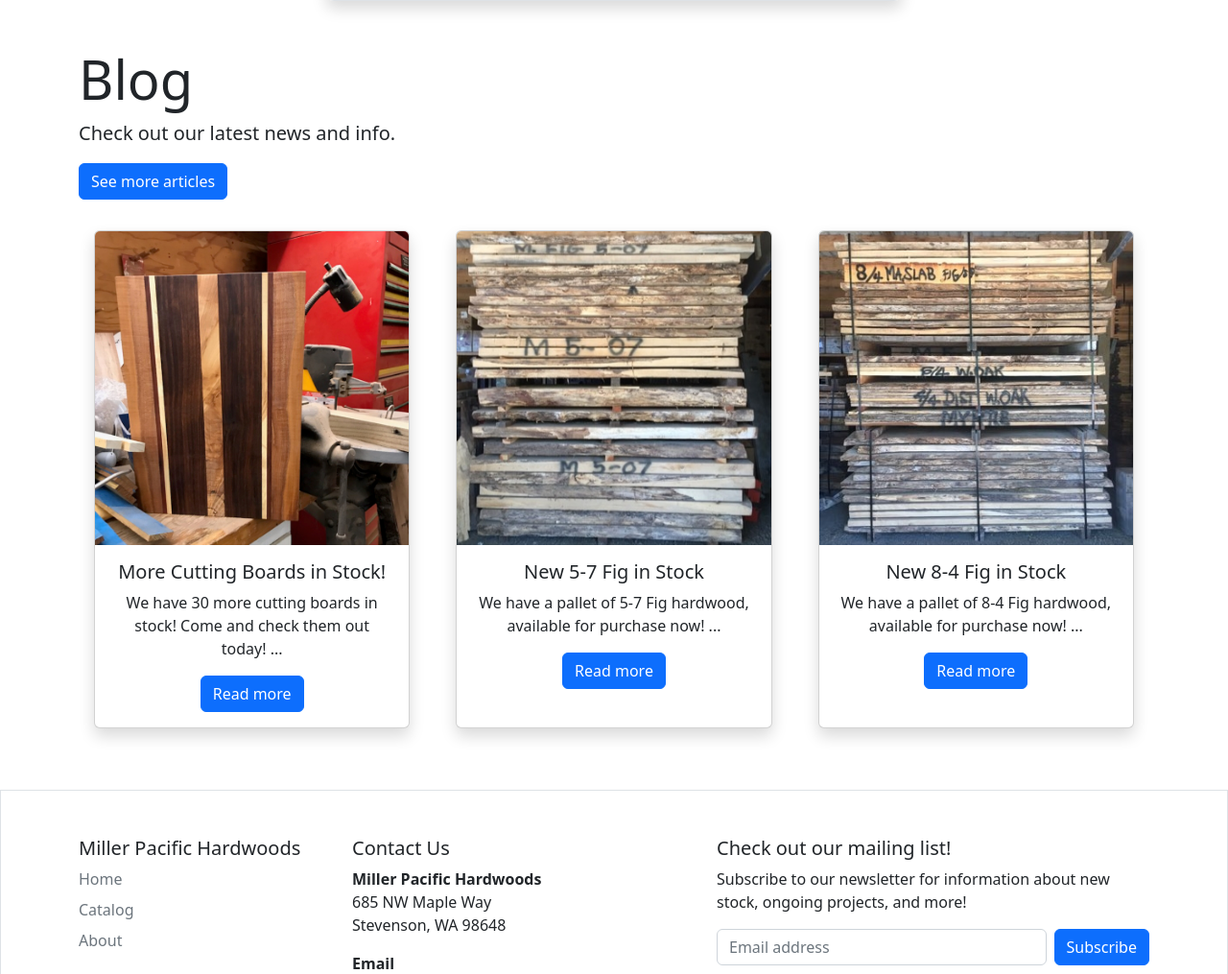
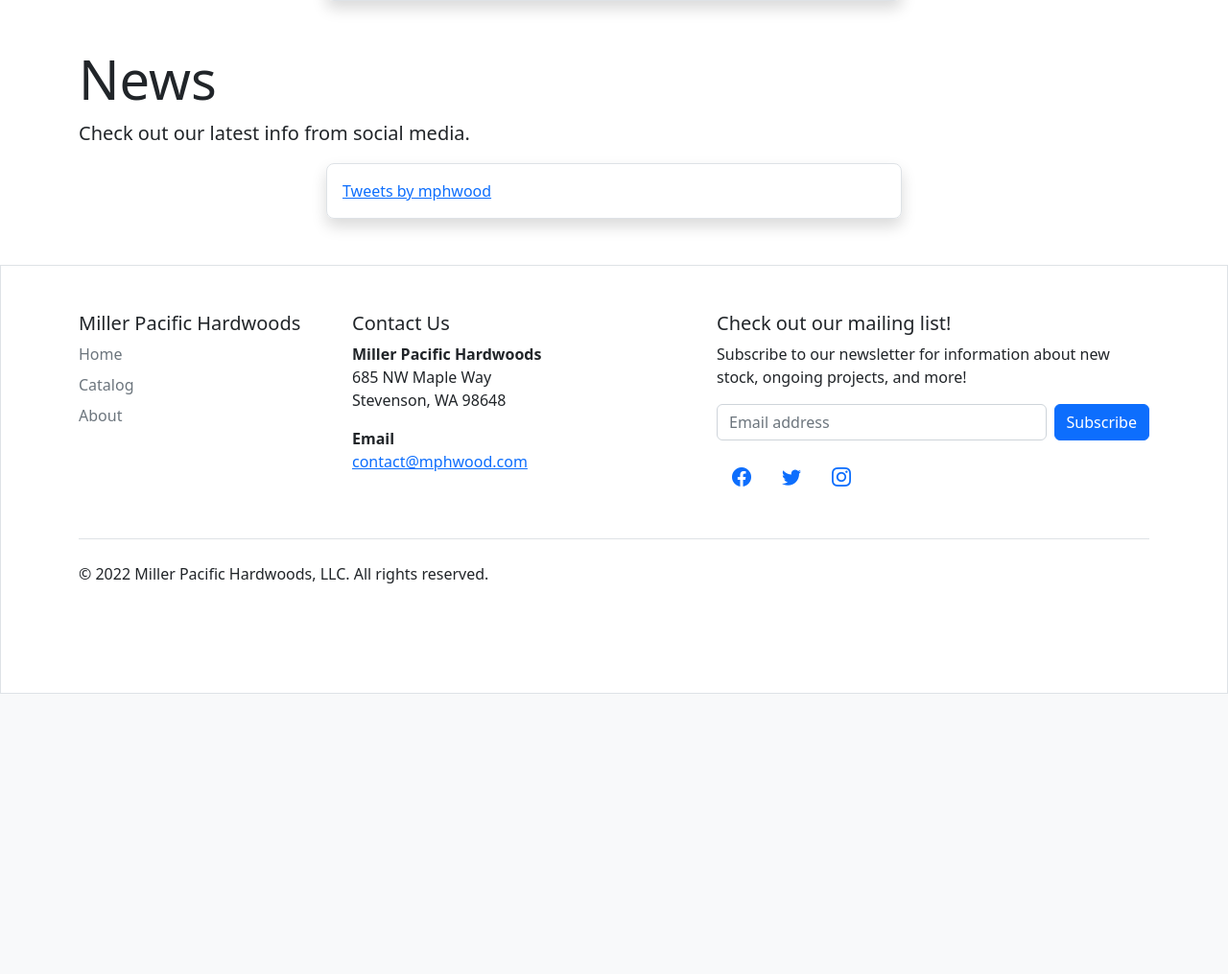
Before and after one commit to em-3/mphwood, a PHP site: page / in a window 1280 px wide. Shown: the part 1319-2334 px from the top of the page at 96% size. After the commit the page ends 2042 px from the top, so only its background shows below. Run offline with PHP 8.4, Linux system fonts and the light colour scheme; some libraries are stand-ins or nearby versions.

Commit message:
Changed homepage blog section to a Twitter feed

```diff
--- a/index.php
+++ b/index.php
@@ -75,40 +75,13 @@
                 </div>
             </div>
             <div class="container my-5">
-                <h2 class="display-4">Blog</h2>
-                <p class="lead">Check out our latest news and info.</p>
-                <p><a href="blog.html" class="btn btn-primary">See more articles</a></p>
-                <div class="row p-3 g-3 g-lg-5 text-center">
-                    <div class="col-md-4">
-                        <div class="card shadow h-100">
-                            <img class="card-img-top" src="imgs/cutting-board-resized.jpg">
-                            <div class="card-body">
-                                <h5 class="card-title">More Cutting Boards in Stock!</h5>
-                                <p class="card-text">We have 30 more cutting boards in stock! Come and check them out today! ...</p>
-                                <a href="article.php" class="btn btn-primary">Read more</a>
-                            </div>
-                        </div>
-                    </div>
-                    <div class="col-md-4">
-                        <div class="card shadow h-100">
-                            <img class="card-img-top" src="imgs/fig-5-7-resized.jpg">
-                            <div class="card-body">
-                                <h5 class="card-title">New 5-7 Fig in Stock</h5>
-                                <p class="card-text">We have a pallet of 5-7 Fig hardwood, available for purchase now! ...</p>
-                                <a href="article.php" class="btn btn-primary">Read more</a>
-                            </div>
-                        </div>
-                    </div>
-                    <div class="col-md-4">
-                        <div class="card shadow h-100">
-                            <img class="card-img-top" src="imgs/fig-8-4-resized.jpg">
-                            <div class="p-3">
-                                <h5 class="card-title">New 8-4 Fig in Stock</h5>
-                                <p class="card-text">We have a pallet of 8-4 Fig hardwood, available for purchase now! ...</p>
-                                <a href="article.php" class="btn btn-primary">Read more</a>
-                            </div>
-                        </div>
-                    </div>
+                <h2 class="display-4">News</h2>
+                <p class="lead">Check out our latest info from social media.</p>
+                <div class="mx-auto border rounded-3 shadow p-3" style="max-width: 600px;">
+                    <!-- Start Twitter Embed -->
+                    <a class="twitter-timeline" data-height="600" data-dnt="true" href="https://twitter.com/mphwood?ref_src=twsrc%5Etfw">Tweets by mphwood</a>
+                    <script async src="https://platform.twitter.com/widgets.js" charset="utf-8"></script>
+                    <!-- End Twitter Embed -->
                 </div>
             </div>
         </main>
```
